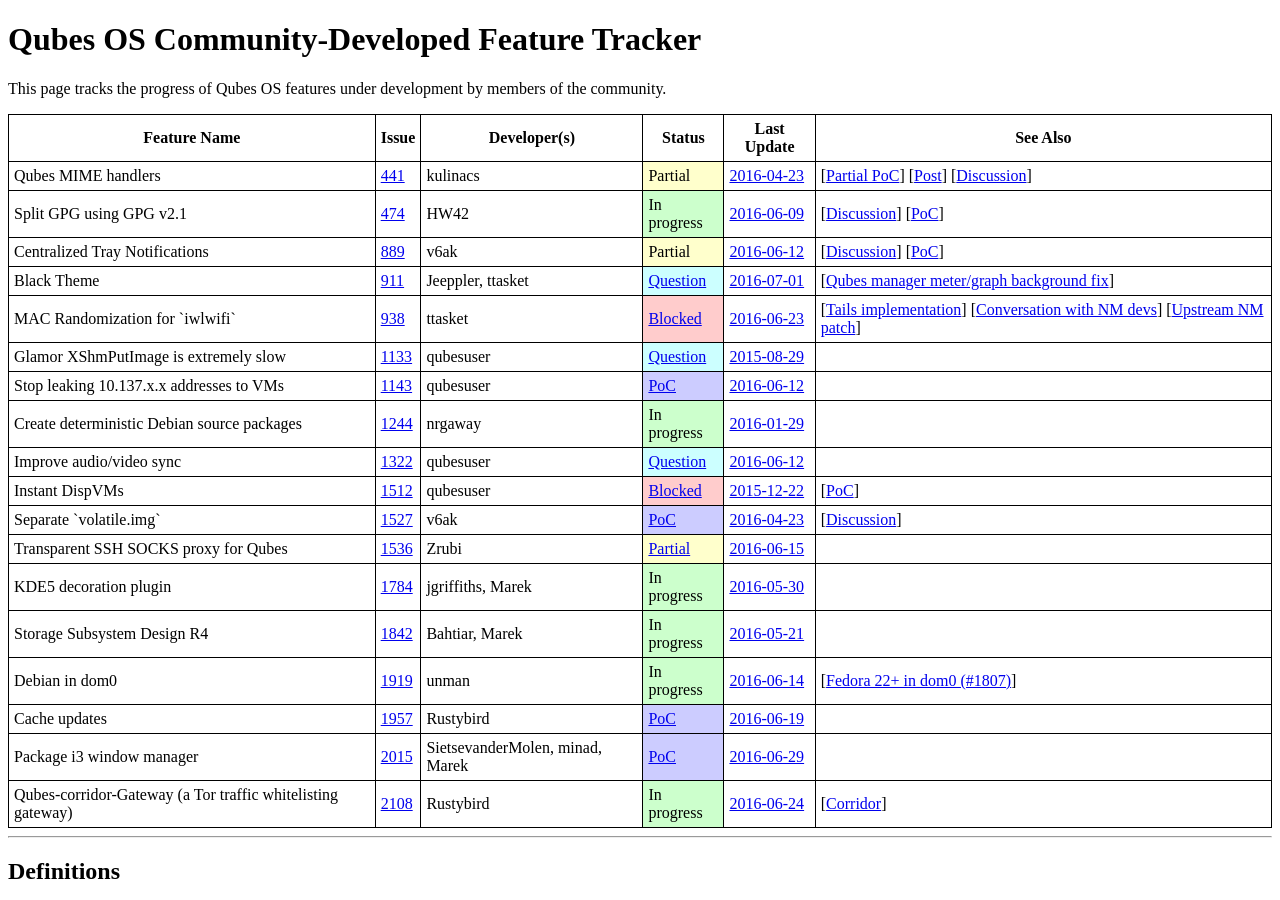
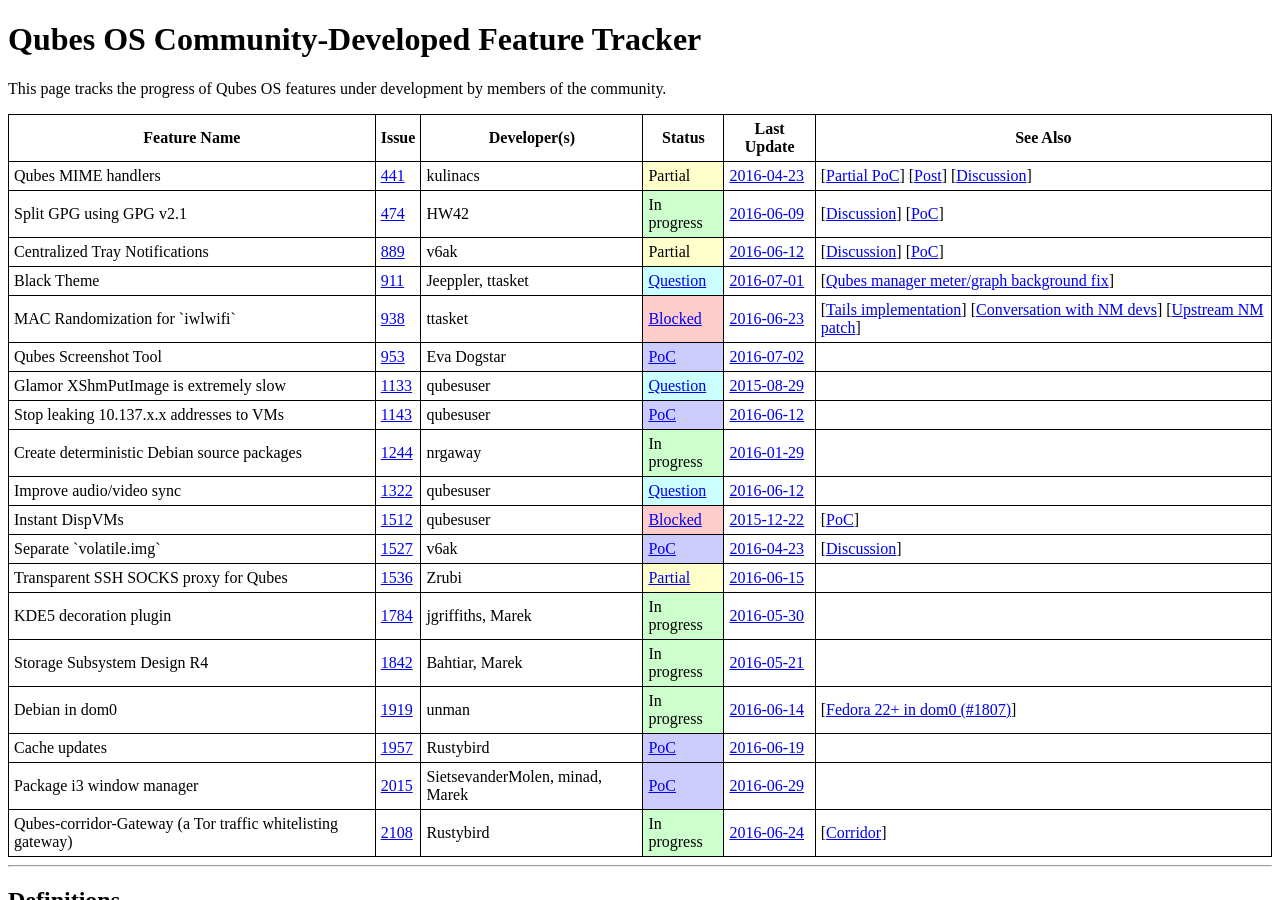
Before and after one commit to QubesOS/qubes-issues, a Jekyll site: the page built from index.md, in a window 1280 px wide and 900 px high. Built offline with Jekyll 4.4.1, drawn with Linux system fonts in a browser that asks for light colours.

Commit message:
Track #953

```diff
--- a/_data/features.yml
+++ b/_data/features.yml
@@ -76,6 +76,21 @@
     url    : https://mail.gnome.org/archives/networkmanager-list/2016-April/msg00084.html
   - desc   : Upstream NM patch
     url    : https://bugzilla.gnome.org/show_bug.cgi?id=705545
+
+- name   : Qubes Screenshot Tool
+  issue  : 953
+  devs   : Eva Dogstar
+  status :
+    term   : PoC
+    url    : https://github.com/evadogstar/qvm-screenshot-tool
+  updated:
+    date   : 2016-07-02
+    url    : https://groups.google.com/d/msgid/qubes-users/ea0a9918-8956-4cdf-a10a-cf2baf8db628%40googlegroups.com
+  info   :
+  - desc   :
+    url    :
+  - desc   :
+    url    :
 
 - name   : Glamor XShmPutImage is extremely slow
   issue  : 1133
```
